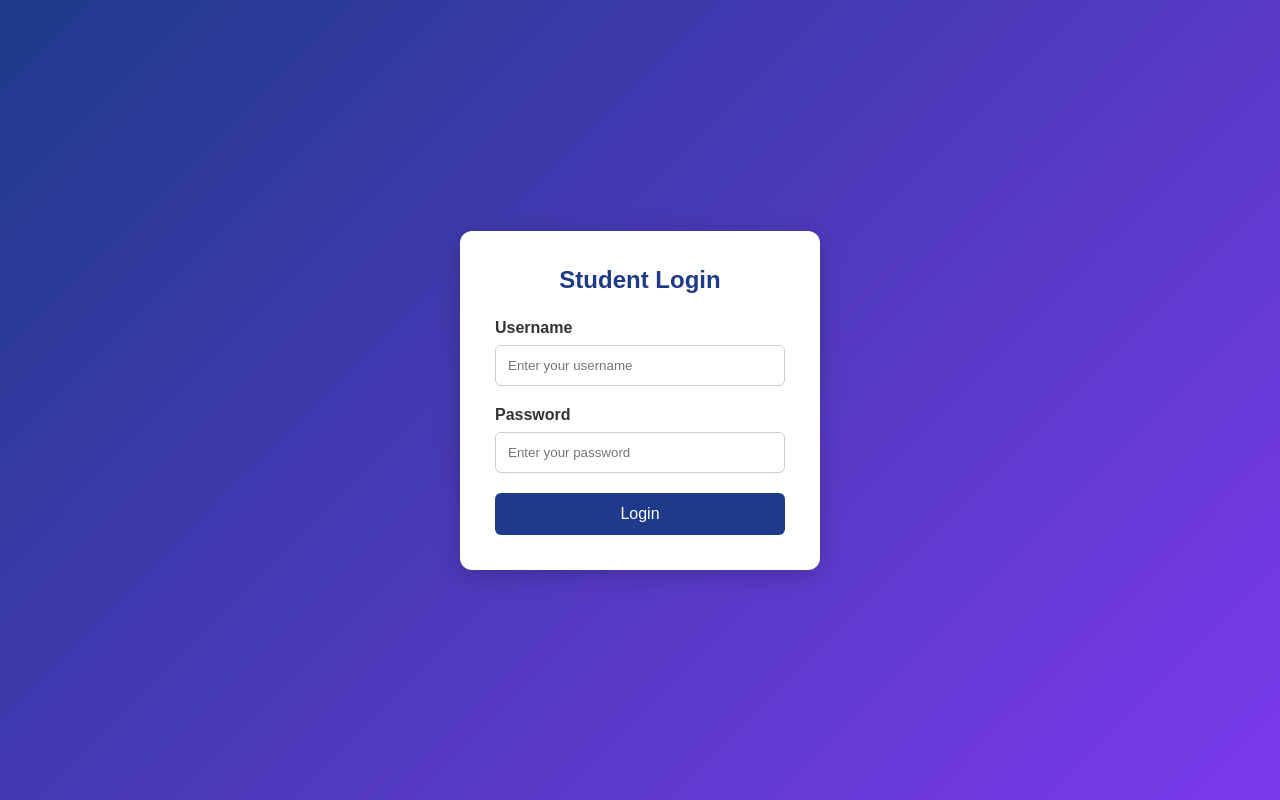
After one commit to missayeesha22-cpu/Python-fullstack, a Django app: page /login/ in a window 1280 px wide. The commit adds this page. Run offline with Django 5.2, Linux system fonts and the light colour scheme.

Commit message:
add login.html in templates file

```diff
--- a/college_portal/college_portal/urls.py
+++ b/college_portal/college_portal/urls.py
@@ -18,10 +18,15 @@ Including another URLconf
 from django.contrib import admin
 from django.urls import path
 from student import views
+
 urlpatterns = [
     path('admin/', admin.site.urls),
-    path('home/',views.home,name='home'),
-    path('about/',views.about,name='about'),
-    path('contact/',views.contact,name='contact'),
-    path('add/',views.student_form)
+
+    path('home/', views.home),
+    path('about/', views.about),
+    path('contact/', views.contact),
+
+path('add/', views.form),
+path('student/', views.student_form),
+path('login/',views.login_view)
 ]
--- /dev/null
+++ b/college_portal/student/templates/login.html
@@ -0,0 +1,158 @@
+
+<!DOCTYPE html>
+<html lang="en">
+<head>
+    <meta charset="UTF-8">
+    <meta name="viewport" content="width=device-width, initial-scale=1.0">
+
+    <title>Student Login</title>
+
+    <style>
+        * {
+            margin: 0;
+            padding: 0;
+            box-sizing: border-box;
+            font-family: Arial, sans-serif;
+        }
+
+        body {
+            height: 100vh;
+            display: flex;
+            justify-content: center;
+            align-items: center;
+            background: linear-gradient(135deg, #1e3a8a, #7c3aed);
+        }
+
+        .login-box {
+            width: 360px;
+            padding: 35px;
+            background: white;
+            border-radius: 12px;
+            box-shadow: 0 5px 25px rgba(0, 0, 0, 0.2);
+        }
+
+        h2 {
+            text-align: center;
+            color: #1e3a8a;
+            margin-bottom: 25px;
+        }
+
+        label {
+            display: block;
+            margin-bottom: 8px;
+            font-weight: bold;
+            color: #333;
+        }
+
+        input {
+            width: 100%;
+            padding: 12px;
+            margin-bottom: 20px;
+            border: 1px solid #ccc;
+            border-radius: 6px;
+            outline: none;
+        }
+
+        input:focus {
+            border-color: #1e3a8a;
+        }
+
+        button {
+            width: 100%;
+            padding: 12px;
+            background: #1e3a8a;
+            color: white;
+            border: none;
+            border-radius: 6px;
+            font-size: 16px;
+            cursor: pointer;
+        }
+
+        button:hover {
+            background: #7c3aed;
+        }
+
+        .success {
+            text-align: center;
+            color: green;
+            background: #dcfce7;
+            padding: 12px;
+            margin-bottom: 18px;
+            border-radius: 6px;
+        }
+
+        .error {
+            text-align: center;
+            color: red;
+            background: #fee2e2;
+            padding: 12px;
+            margin-bottom: 18px;
+            border-radius: 6px;
+        }
+
+    </style>
+</head>
+
+<body>
+
+    <div class="login-box">
+
+        <h2>Student Login</h2>
+
+        <!-- Login Success or Error Message -->
+        {% if messages %}
+            {% for message in messages %}
+                <div class="{% if message.tags == 'success' %}success{% else %}error{% endif %}">
+                    {{ message }}
+                </div>
+            {% endfor %}
+        {% endif %}
+
+        <!-- Login Form -->
+        <form method="POST">
+
+            {% csrf_token %}
+
+            <label for="username">Username</label>
+            <input
+                type="text"
+                id="username"
+                name="username"
+                placeholder="Enter your username"
+                required
+            >
+
+            <label for="password">Password</label>
+            <input
+                type="password"
+                id="password"
+                name="password"
+                placeholder="Enter your password"
+                required
+            >
+
+            <button type="submit">Login</button>
+
+
+
+        </form>
+        {% if success %}
+        <div class="success">
+            Login Successful! Welcome {{ username }}.
+        </div>
+    {% endif %}
+
+    {% if error %}
+        <div class="error">
+            {{ error }}
+        </div>
+    {% endif %}
+
+    <div class="footer">
+
+    </div>
+
+    </div>
+
+</body>
+</html>
--- a/college_portal/student/views.py
+++ b/college_portal/student/views.py
@@ -42,3 +42,30 @@ def student_form(request):
         })
 
     return render(request, 'student_form.html')
+
+def login_view(request):
+
+    if request.method == "POST":
+
+        username = request.POST.get('username')
+        password = request.POST.get('password')
+
+        if username and password:
+
+            return render(request, 'login.html', {
+                'success': True,
+                'username': username
+            })
+
+        else:
+            return render(request, 'login.html', {
+                'error': 'Please enter username and password'
+            })
+
+    return render(request, 'login.html')
+
+
+
+
+def dashboard(request):
+    return render(request, 'dashboard.html')
```
Also changed, not shown: college_portal/student/forms.py (+26 -0 lines), college_portal/student/templates/home.html (+31 -5 lines).
